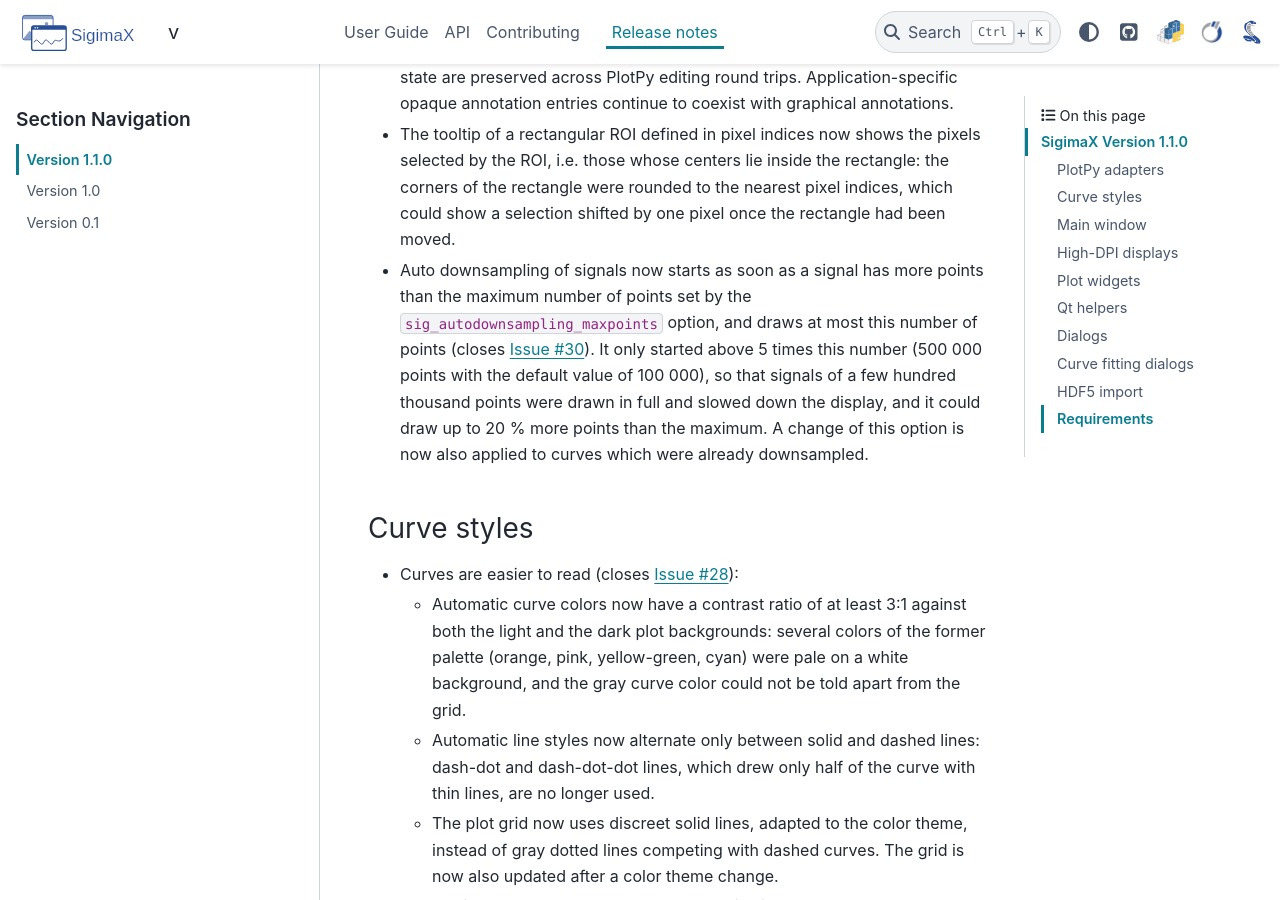
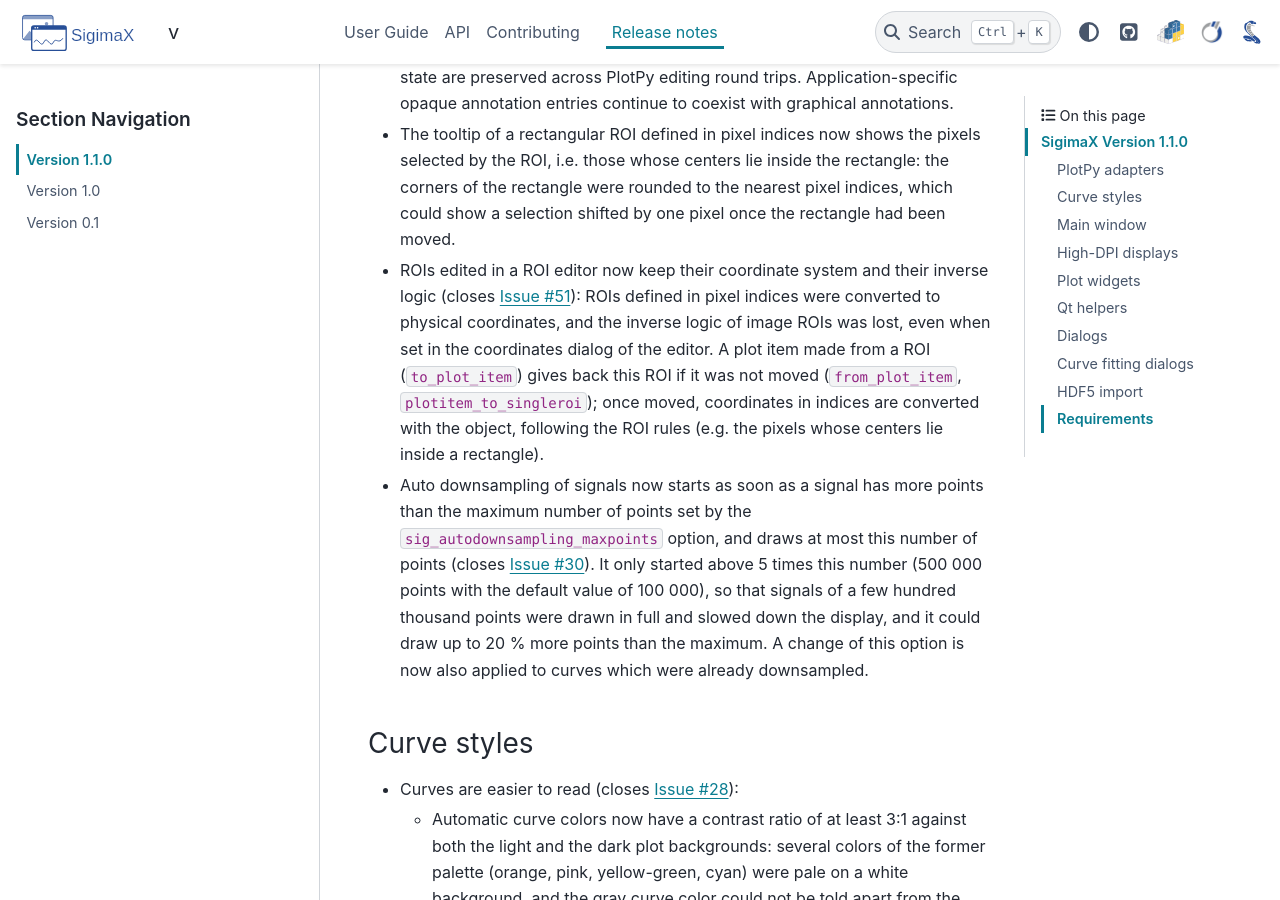
Before and after one commit to DataLab-Platform/SigimaX, a Sphinx documentation site: the page built from doc/release_notes/release_1.01.md, in a window 1280 px wide and 900 px high, scrolled down 548 px. Built offline with Sphinx 7.4.7 and the PyData theme 0.15.4, drawn with Linux system fonts in a browser that asks for light colours; pages that are not in the unit, such as notebooks, are missing from menus; the version number could not be read and is left out; some of the changed text lies outside the part shown.

Commit message:
docs: release notes for the fixes of issues #40, #50 and #51 (translations)
Assisted-by: Claude Opus 5.5

```diff
--- a/doc/release_notes/release_1.01.md
+++ b/doc/release_notes/release_1.01.md
@@ -15,6 +15,7 @@
   state are preserved across PlotPy editing round trips. Application-specific
   opaque annotation entries continue to coexist with graphical annotations.
 * The tooltip of a rectangular ROI defined in pixel indices now shows the pixels selected by the ROI, i.e. those whose centers lie inside the rectangle: the corners of the rectangle were rounded to the nearest pixel indices, which could show a selection shifted by one pixel once the rectangle had been moved.
+* ROIs edited in a ROI editor now keep their coordinate system and their inverse logic (closes [Issue #51](https://github.com/DataLab-Platform/SigimaX/issues/51)): ROIs defined in pixel indices were converted to physical coordinates, and the inverse logic of image ROIs was lost, even when set in the coordinates dialog of the editor. A plot item made from a ROI (`to_plot_item`) gives back this ROI if it was not moved (`from_plot_item`, `plotitem_to_singleroi`); once moved, coordinates in indices are converted with the object, following the ROI rules (e.g. the pixels whose centers lie inside a rectangle).
 * Auto downsampling of signals now starts as soon as a signal has more points than the maximum number of points set by the `sig_autodownsampling_maxpoints` option, and draws at most this number of points (closes [Issue #30](https://github.com/DataLab-Platform/SigimaX/issues/30)). It only started above 5 times this number (500 000 points with the default value of 100 000), so that signals of a few hundred thousand points were drawn in full and slowed down the display, and it could draw up to 20 % more points than the maximum. A change of this option is now also applied to curves which were already downsampled.
 
 ### Curve styles ###
@@ -37,6 +38,7 @@
 * An invalid saved window state (`window_state` option, e.g. in a configuration file edited by hand) is now ignored, and the window starts with its default layout: the main window could not be created (closes [Issue #49](https://github.com/DataLab-Platform/SigimaX/issues/49)).
 * Disabling the `show_console_on_error` option now stops showing the console on errors: with PyQt5, when the option was enabled at startup, the console was still shown on errors until the application was restarted (closes [Issue #47](https://github.com/DataLab-Platform/SigimaX/issues/47)).
 * Log file options (`traceback_log_path`, `faulthandler_log_path`) which are not a bare file name (e.g. a full path in a configuration file edited by hand) are now ignored when loaded, so that the default log files are used: the application could not start (closes [Issue #48](https://github.com/DataLab-Platform/SigimaX/issues/48)).
+* Invalid option values, option files that cannot be read and the fallback to the home directory when the configuration directory cannot be determined are now reported with a `UserWarning`, which applications may show or log (e.g. with `logging.captureWarnings`): they were only printed to the standard output, or not reported (closes [Issue #50](https://github.com/DataLab-Platform/SigimaX/issues/50)).
 
 ### High-DPI displays ###
 
@@ -54,6 +56,7 @@
 ### Dialogs ###
 
 * The connection dialog (`ConnectionDialog`) now reports every error raised while connecting (timeout, unknown host...): only a refused connection was reported, and other errors left the dialog waiting until cancelled, or aborted the application with PyQt5's default exception hook.
+* Cancelling the connection dialog while connecting no longer aborts the application: the dialog closes at once, and the connection attempt ends in the background, its result being ignored (closes [Issue #40](https://github.com/DataLab-Platform/SigimaX/issues/40)).
 * Warning and error message boxes (`WarningErrorMessageBox`, `show_warning_error`) can now be shown without parent widget, titled with the application name: they raised an `AttributeError` instead of showing the message.
 * The file and log viewers now read UTF-16 and UTF-32 files with a byte order mark, and Windows (cp1252) files, with their encoding (`read_text_file`): such files were shown with wrong characters, as they were decoded as latin1 (closes [Issue #43](https://github.com/DataLab-Platform/SigimaX/issues/43)).
 
```
Also changed, not shown: 1 other file.
